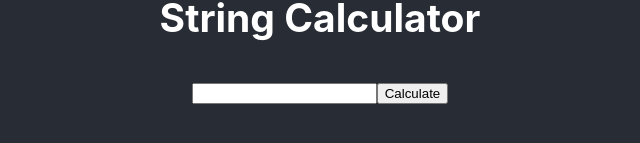
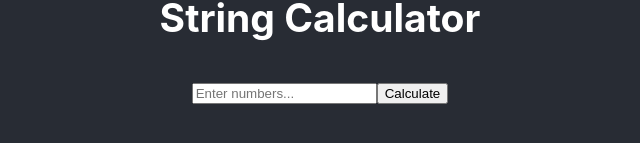
Before and after one commit to ruchikh/react-string-calculator, a React (Create React App) app: page / in a window 1280 px wide. Shown: the part 367-510 px from the top of the page, without its empty margins (320-960 px from the left). Built offline with nearby package versions, Linux system fonts and the light colour scheme.

Commit message:
Handle input button UI and test cases for UI

```diff
--- a/src/StringCalculator.js
+++ b/src/StringCalculator.js
@@ -7,7 +7,7 @@
 	return (
 		<div>
 			<h2>String Calculator</h2>
-			<input type="text" value={input} onChange={(e) => setInput(e.target.value)} />
+			<input type="text" placeholder="Enter numbers..." value={input} onChange={(e) => setInput(e.target.value)} />
 			<button>Calculate</button>
 			{result !== null && <p>Result: {result}</p>}
 		</div>
```
Also changed, not shown: 1 other file (tests, documents, lock files or other folders).
